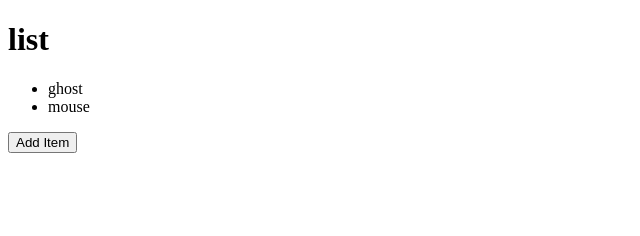
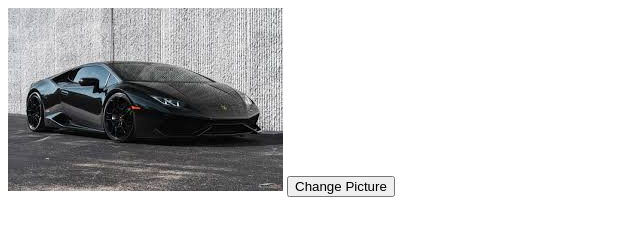
Before and after one commit to 250908-NET/GandhiK_JsChallenge, a plain HTML site: page index.html in a window 1280 px wide. Shown: the whole page, without its empty margins (0-640 px from the left). Drawn offline with Linux system fonts and the light colour scheme.

Commit message:
complete challenge 15

```diff
--- a/index.html
+++ b/index.html
@@ -4,13 +4,9 @@
     <title>change content</title>
   </head>
   <body>
-    <h1>list</h1>
-    <ul id="list">
-      <li>ghost</li>
-      <li>mouse</li>
-    </ul>
+    <img id="myImage" src="download.jpg" alt="lambo">
 
-    <button id="btn1" onclick="addListItem()">Add Item</button>
+    <button id="btn" onclick="changeItem()">Change Picture</button>
 
     <script src="script.js"></script>
   </body>
--- a/script.js
+++ b/script.js
@@ -1,6 +1,12 @@
-function addListItem() {
-    const list = document.getElementById("list");
-    const newItem = document.createElement("li");
-    newItem.textContent = "New Item";
-    list.appendChild(newItem);
+function changeItem() {
+    const img = document.getElementById("myImage");
+
+    if (img.src.includes("download.jpg"))
+    {
+        img.src = "bmw.avif";
+    }
+    else{
+        img.src = "download.jpg";
+    }
+
 }
```
Also changed, not shown: bmw.avif (added), download.jpg (added).
